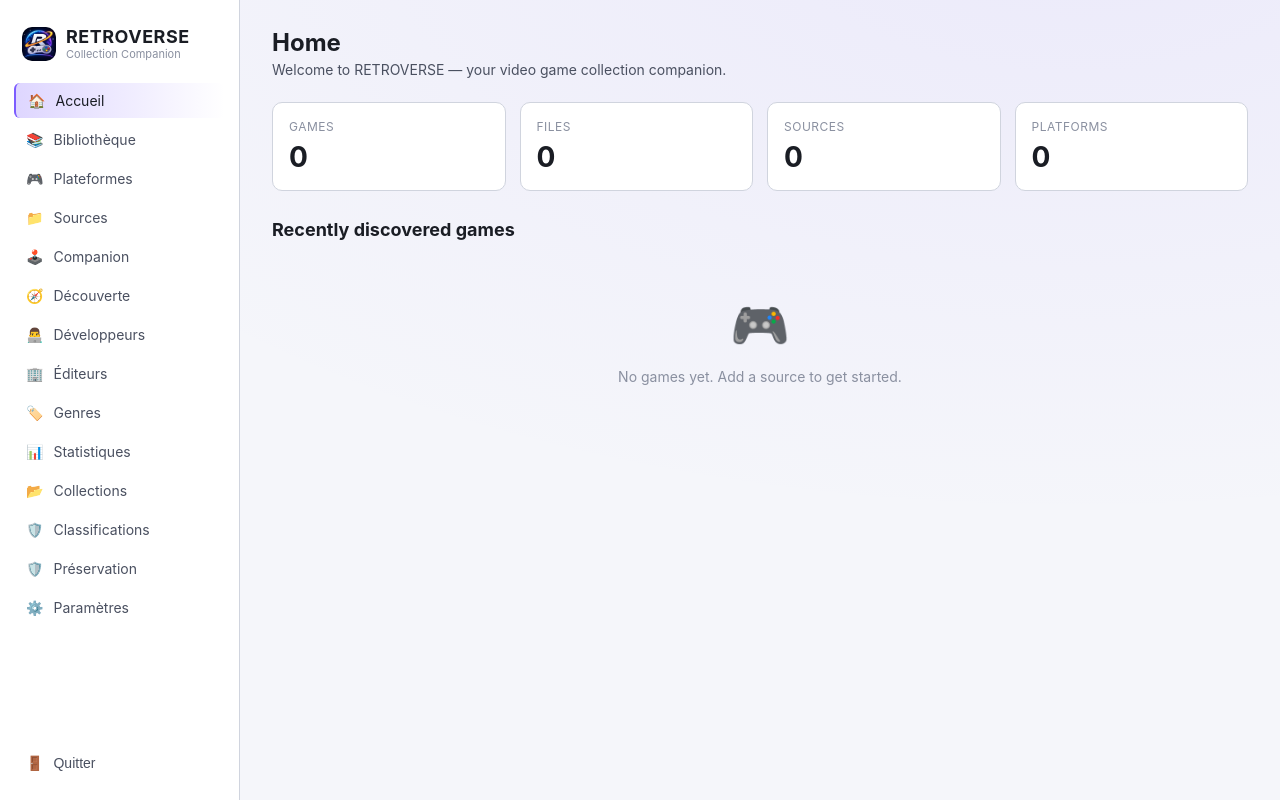
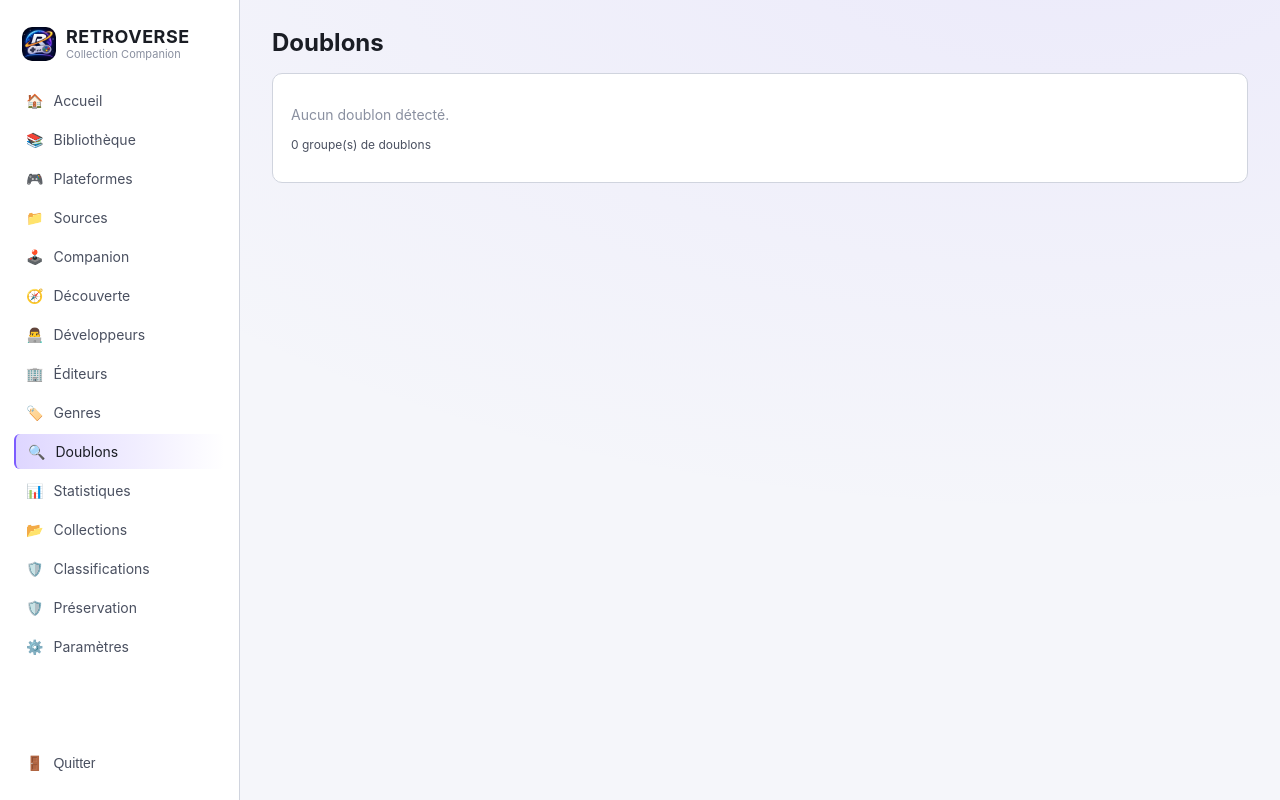
Before and after one commit to koromerzhin/retroverse, a React (Vite) app: page /duplicates in a window 1280 px wide. Before the commit this address led to /. Built offline with nearby package versions, Linux system fonts and the light colour scheme.

Commit message:
feat: medium-priority remaining (duplicates UI, open file)

```diff
--- a/src/App.tsx
+++ b/src/App.tsx
@@ -17,6 +17,7 @@ const Settings = lazy(() => import("./pages/Settings"));
 const Developers = lazy(() => import("./pages/Developers"));
 const Publishers = lazy(() => import("./pages/Publishers"));
 const Genres = lazy(() => import("./pages/Genres"));
+const Duplicates = lazy(() => import("./pages/Duplicates"));
 const Stats = lazy(() => import("./pages/Stats"));
 const Collections = lazy(() => import("./pages/Collections"));
 const Classifications = lazy(() => import("./pages/Classifications"));
@@ -31,6 +32,7 @@ const nav = [
   { to: "/developers", label: "Développeurs", icon: "👨‍💻" },
   { to: "/publishers", label: "Éditeurs", icon: "🏢" },
   { to: "/genres", label: "Genres", icon: "🏷️" },
+  { to: "/duplicates", label: "Doublons", icon: "🔍" },
   { to: "/stats", label: "Statistiques", icon: "📊" },
   { to: "/collections", label: "Collections", icon: "📂" },
   { to: "/classifications", label: "Classifications", icon: "🛡️" },
@@ -352,6 +354,7 @@ export default function App() {
           <Route path="/developers" element={<Developers />} />
           <Route path="/publishers" element={<Publishers />} />
           <Route path="/genres" element={<Genres />} />
+          <Route path="/duplicates" element={<Duplicates />} />
           <Route path="/stats" element={<Stats />} />
           <Route path="/collections" element={<Collections />} />
           <Route path="/classifications" element={<Classifications />} />
--- /dev/null
+++ b/src/pages/Duplicates.tsx
@@ -0,0 +1,29 @@
+import { useQuery } from "@tanstack/react-query";
+import { api } from "../lib/api";
+
+export default function Duplicates() {
+  const { data } = useQuery({ queryKey: ["duplicates"], queryFn: () => api.findDuplicates() });
+
+  return (
+    <>
+      <h1 className="page-title">Doublons</h1>
+      <div className="card" style={{ marginTop: 16 }}>
+        {(data || []).length === 0 ? (
+          <p style={{ color: "var(--text-muted)" }}>Aucun doublon détecté.</p>
+        ) : (
+          <ul style={{ fontSize: 13, color: "var(--text-dim)", paddingLeft: 16 }}>
+            {(data || []).map((g: any, i: number) => (
+              <li key={i} style={{ marginBottom: 8 }}>
+                <strong>{g.title}</strong> ({g.platform_id ?? "—"}) — {(g.games || []).length} entrées
+                <ul style={{ fontSize: 12, color: "var(--text-muted)", paddingLeft: 16 }}>
+                  {(g.games || []).map((gg: any) => <li key={gg[0]}>{gg[1]} <span style={{ fontFamily: "monospace", fontSize: 10 }}>({gg[0]})</span></li>)}
+                </ul>
+              </li>
+            ))}
+          </ul>
+        )}
+        <p style={{ color: "var(--text-dim)", fontSize: 12, marginTop: 8 }}>{(data || []).length} groupe(s) de doublons</p>
+      </div>
+    </>
+  );
+}
--- a/src/pages/GameDetail.tsx
+++ b/src/pages/GameDetail.tsx
@@ -229,6 +229,18 @@ export default function GameDetail() {
           </tbody>
         </table>
         <div style={{ marginTop: 12, display: "flex", gap: 8 }}>
+          {data.files.length > 0 && (
+            <button className="btn" style={{ fontSize: 11, padding: "4px 8px" }} onClick={async () => {
+              try {
+                const { openPath } = await import("@tauri-apps/plugin-opener");
+                await openPath(data.files[0].path);
+              } catch (e: any) {
+                api.showNotification("RETROVERSE", String(e)).catch(() => {});
+              }
+            }}>
+              Ouvrir le fichier
+            </button>
+          )}
           <button className="btn" style={{ fontSize: 11, padding: "4px 8px" }} disabled={searchingSS || data.files.some((f: any) => !f.hash || !f.sha512 || ((f.extension === "zip" || f.extension === "7z") && !f.archive_hash))} onClick={async () => {
             if (!id) return;
             setSearchingSS(true);
```
